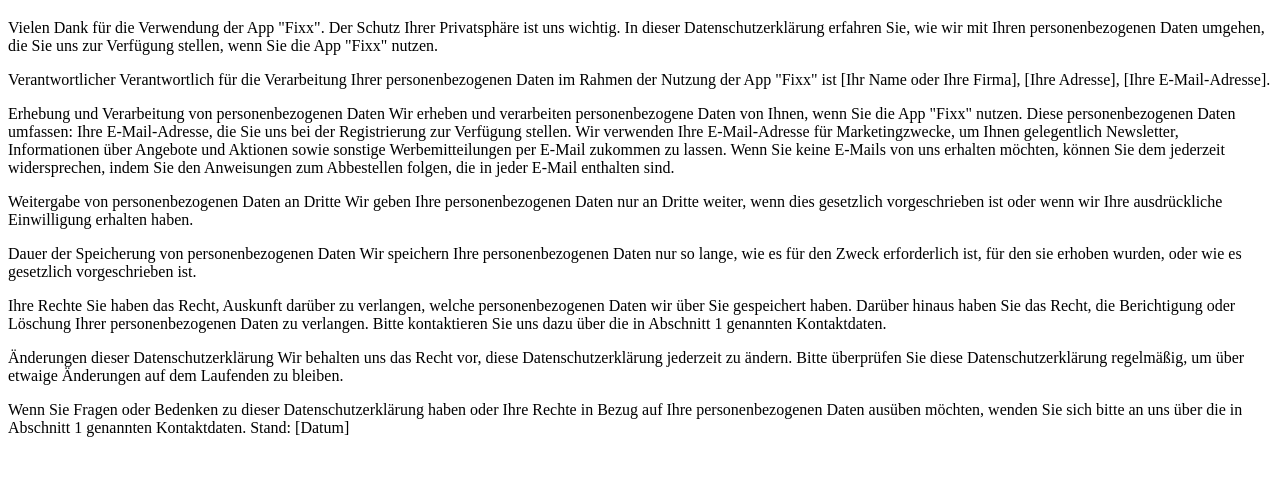
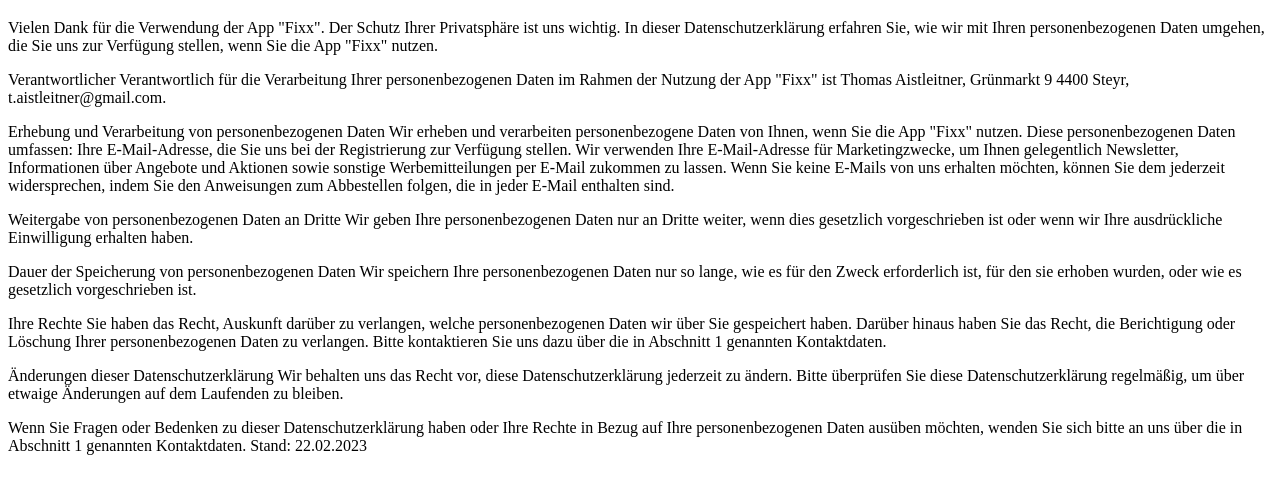
Before and after one commit to seriousownsya/fixx-privacy, a plain HTML site: page public/index.html in a window 1280 px wide. Shown: the part 61-554 px from the top of the page. Drawn offline with Linux system fonts and the light colour scheme.

Commit message:
- add personal info

```diff
--- a/public/index.html
+++ b/public/index.html
@@ -5,7 +5,7 @@
 <h1>Datenschutzerklärung für die App "Fixx"</h1>
 <p>Vielen Dank für die Verwendung der App "Fixx". Der Schutz Ihrer Privatsphäre ist uns wichtig. In dieser Datenschutzerklärung erfahren Sie, wie wir mit Ihren personenbezogenen Daten umgehen, die Sie uns zur Verfügung stellen, wenn Sie die App "Fixx" nutzen.</p>
 <p>Verantwortlicher
-Verantwortlich für die Verarbeitung Ihrer personenbezogenen Daten im Rahmen der Nutzung der App "Fixx" ist [Ihr Name oder Ihre Firma], [Ihre Adresse], [Ihre E-Mail-Adresse].
+Verantwortlich für die Verarbeitung Ihrer personenbezogenen Daten im Rahmen der Nutzung der App "Fixx" ist Thomas Aistleitner, Grünmarkt 9 4400 Steyr, t.aistleitner@gmail.com.
 </p>
 <p>Erhebung und Verarbeitung von personenbezogenen Daten
 Wir erheben und verarbeiten personenbezogene Daten von Ihnen, wenn Sie die App "Fixx" nutzen. Diese personenbezogenen Daten umfassen:
@@ -25,7 +25,7 @@ Sie haben das Recht, Auskunft darüber zu verlangen, welche personenbezogenen Da
 Wir behalten uns das Recht vor, diese Datenschutzerklärung jederzeit zu ändern. Bitte überprüfen Sie diese Datenschutzerklärung regelmäßig, um über etwaige Änderungen auf dem Laufenden zu bleiben.
 </p>
 <p>Wenn Sie Fragen oder Bedenken zu dieser Datenschutzerklärung haben oder Ihre Rechte in Bezug auf Ihre personenbezogenen Daten ausüben möchten, wenden Sie sich bitte an uns über die in Abschnitt 1 genannten Kontaktdaten.
-Stand: [Datum]
+Stand: 22.02.2023
 </p>
 
 </body>
```
